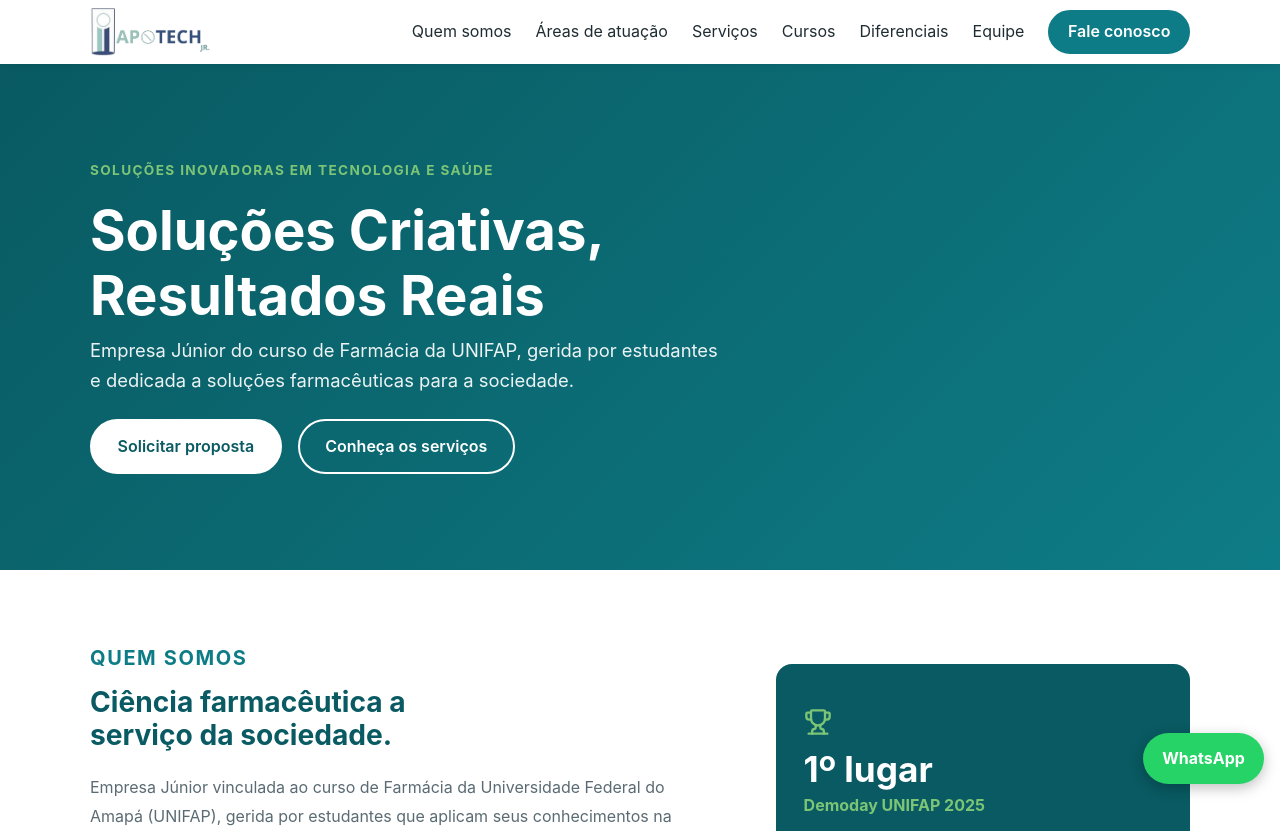
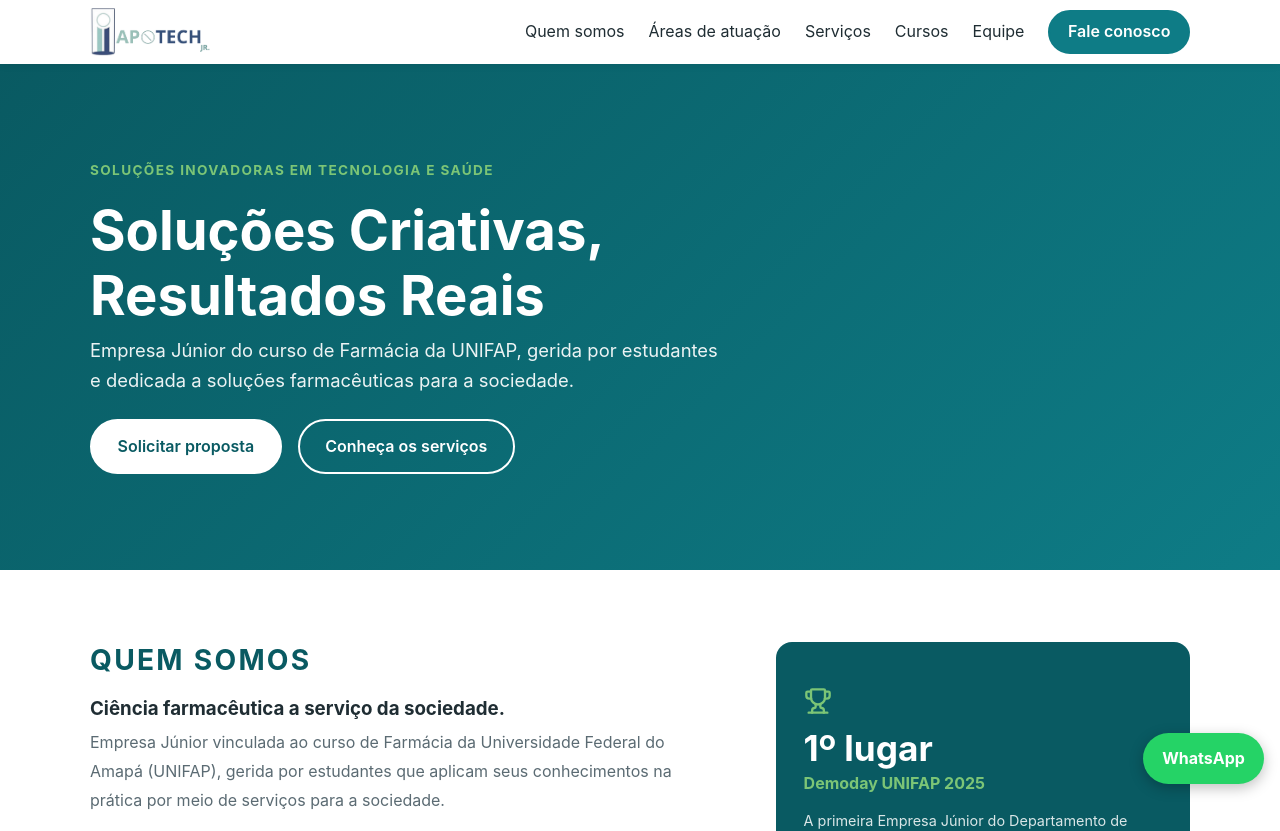
Before and after one commit to paula-maria/apotech-site, a React (Vite) app: page / in a window 1280 px wide. Shown: the top 831 px of the page. Built offline with nearby package versions, Linux system fonts and the light colour scheme.

Commit message:
refactor: remove 'Diferenciais' from Header and Home components; update QuemSomos structure

```diff
--- a/src/components/Header.tsx
+++ b/src/components/Header.tsx
@@ -8,7 +8,6 @@ const links = [
   ['/#areas', 'Áreas de atuação'],
   ['/#servicos', 'Serviços'],
   ['/cursos', 'Cursos'],
-  ['/#diferenciais', 'Diferenciais'],
   ['/#equipe', 'Equipe'],
 ]
 
--- a/src/components/QuemSomos.tsx
+++ b/src/components/QuemSomos.tsx
@@ -7,8 +7,8 @@ export default function QuemSomos() {
       <div className="container">
         <div className="about-intro">
           <div className="about-copy">
-            <p className="about-eyebrow">Quem somos</p>
-            <h2>Ciência farmacêutica a serviço da sociedade.</h2>
+            <h2 className="about-eyebrow">Quem somos</h2>
+            <h3>Ciência farmacêutica a serviço da sociedade.</h3>
             <p className="subtitle">{sobre.descricao}</p>
             <p className="about-purpose">{sobre.proposito}</p>
           </div>
--- a/src/index.css
+++ b/src/index.css
@@ -300,6 +300,9 @@ section[id] { scroll-margin-top: 70px; }
 }
 .course-hero h1 { max-width: 20ch; }
 #turmas .subtitle { max-width: none; }
+.course-content-grid { grid-template-columns: repeat(3, minmax(0, 1fr)); }
+@media (max-width: 800px) { .course-content-grid { grid-template-columns: repeat(2, minmax(0, 1fr)); } }
+@media (max-width: 560px) { .course-content-grid { grid-template-columns: 1fr; } }
 .facts {
   display: grid; grid-template-columns: repeat(auto-fit, minmax(180px, 1fr)); gap: 1rem;
   margin-top: 2.5rem; padding-top: 1.5rem; border-top: 1px solid rgb(255 255 255 / 30%);
--- a/src/pages/Cursos.tsx
+++ b/src/pages/Cursos.tsx
@@ -71,7 +71,7 @@ export default function Cursos() {
         titulo={secoes.conteudo.titulo}
         subtitulo={secoes.conteudo.subtitulo}
       >
-        <div className="grid grid-3">
+        <div className="grid grid-3 course-content-grid">
           {encontros.map((e) => (
             <article key={e.data} className="card course-card-item">
               <span className="chip">
--- a/src/pages/Home.tsx
+++ b/src/pages/Home.tsx
@@ -4,7 +4,6 @@ import Identidade from '../components/Identidade'
 import Areas from '../components/Areas'
 import Servicos from '../components/Servicos'
 import Cursos from '../components/Cursos'
-import Diferenciais from '../components/Diferenciais'
 import Equipe from '../components/Equipe'
 
 export default function Home() {
@@ -16,7 +15,6 @@ export default function Home() {
       <Areas />
       <Servicos />
       <Cursos />
-      <Diferenciais />
       <Equipe />
     </>
   )
```
